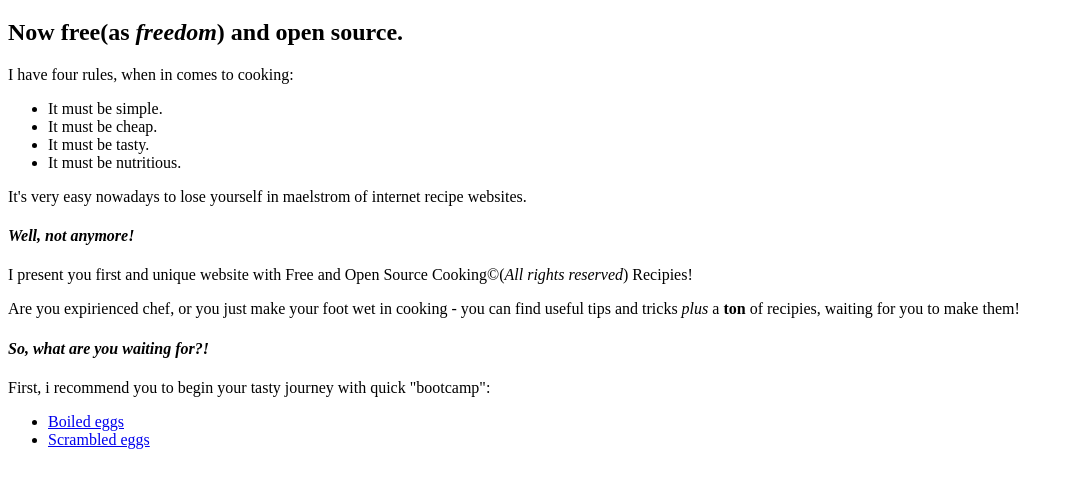
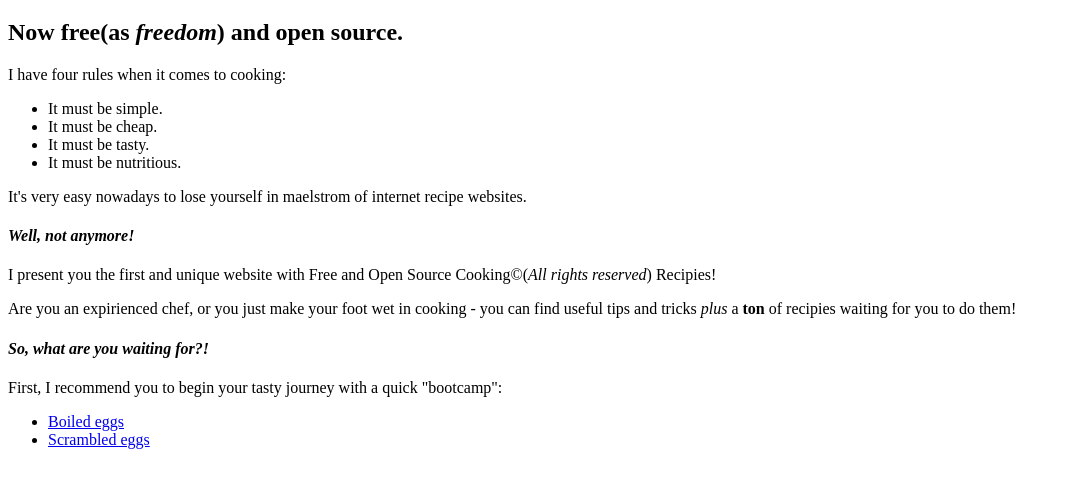
Before and after one commit to carter3838/Recipes-site, a plain HTML site: page index.html in a window 1280 px wide. Shown: the part 61-548 px from the top of the page, without its empty margins (0-1073 px from the left). Drawn offline with Linux system fonts and the light colour scheme.

Commit message:
Correction of grammar and spelling

```diff
--- a/index.html
+++ b/index.html
@@ -9,7 +9,7 @@
 <body>
     <h1>Healthy food!</h1>
     <h2>Now free(as <em>freedom</em>) and open source.</h2>
-    <p>I have four rules, when in comes to cooking:
+    <p>I have four rules when it comes to cooking:
         <br>
         <ul>
             <li>It must be simple.</li>
@@ -20,13 +20,13 @@
     </p>
     <p>It's very easy nowadays to lose yourself in maelstrom of internet recipe websites.</p>
     <h4><em><b>Well, not anymore!</b></em></h4>
-    <p>I present you first and unique website with Free and Open Source Cooking©(<em>All rights reserved</em>) Recipies!</p>
+    <p>I present you the first and unique website with Free and Open Source Cooking©(<em>All rights reserved</em>) Recipies!</p>
 
-<p>Are you expirienced chef, or you just make your foot wet in cooking - you can find useful tips and tricks <em>plus</em> a <b>ton</b> of recipies, waiting for you to make them!</p>
+<p>Are you an expirienced chef, or you just make your foot wet in cooking - you can find useful tips and tricks <em>plus</em> a <b>ton</b> of recipies waiting for you to do them!</p>
 
 <h4><em><b>So, what are you waiting for?!</b></em></h4>
 
-<p>First, i recommend you to begin your tasty journey with quick "bootcamp":</p>
+<p>First, I recommend you to begin your tasty journey with a quick "bootcamp":</p>
 <ul>
     <li><a href="boiled_eggs.html">Boiled eggs</a></li>
     <li><a href="scrambled_eggs.html">Scrambled eggs</a></li>
```
